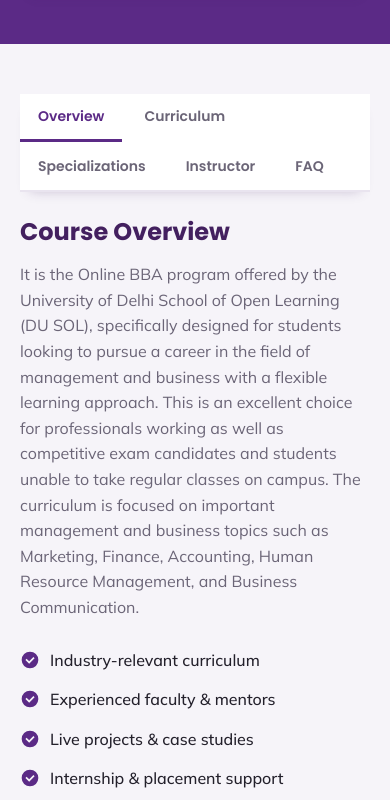
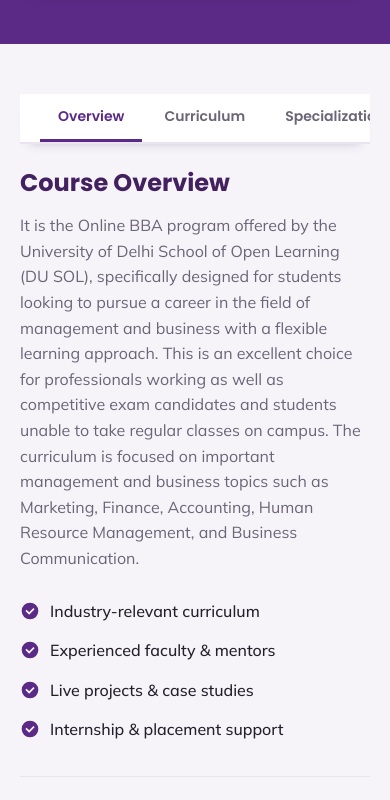
Before and after one commit to BinazyPvtLtd/DUSOL-2, a Next.js app: page /courses in a window 390 px wide. Shown: the part 1198-1998 px from the top of the page. Built offline with nearby package versions, Linux system fonts and the light colour scheme.

Commit message:
fix 2 UI . 1. podcast UI and 2. ctab scroll
fix 2 UI . 1. podcast UI and 2. ctab scroll

```diff
--- a/app/courses/page.jsx
+++ b/app/courses/page.jsx
@@ -490,9 +490,12 @@ function CoursesContent () {
         <div className='wrap'>
           <div className='course-layout'>
             <div>
+              <div className='ctabs-sticky'>
                 <div className='ctabs'>
                   <button
-                  className={`ctab ${activeTab === 'overview' ? 'active' : ''}`}
+                    className={`ctab ${
+                      activeTab === 'overview' ? 'active' : ''
+                    }`}
                     onClick={() => {
                       setActiveTab('overview')
                       scrollTo(overviewRef)
@@ -547,7 +550,7 @@ function CoursesContent () {
                     FAQ
                   </button>
                 </div>
-
+              </div>
               <div className='cpanel' id='p-overview' ref={overviewRef}>
                 <h2>Course Overview</h2>
                 <p>{course.intro}</p>
--- a/app/globals.css
+++ b/app/globals.css
@@ -1031,32 +1031,66 @@ section {
   gap: 34px;
   align-items: start;
 }
+
+.course-layout {
+  display: grid;
+  grid-template-columns: minmax(0, 1fr) 340px;
+  gap: 34px;
+  align-items: start;
+}
+
 .ctabs {
-  display: flex;
+  position: sticky;
+  top: 74px; /* height of your .nav (74px from your CSS) */
+  z-index: 800; /* just under site-header's z-index: 900 */
+
+  /* rest stays the same */
+  display: flex;
+  flex-wrap: nowrap;
+  overflow-x: auto;
+  overflow-y: hidden;
+  white-space: nowrap;
   gap: 4px;
+
+  background: #fff;
   border-bottom: 2px solid var(--line);
-  margin-bottom: 26px;
-  flex-wrap: wrap;
-  position: sticky;
-  top: 0;
-  background: #fff;
-  z-index: 60;
-  padding-top: 0;
   box-shadow: 0 8px 12px -10px rgba(67, 32, 95, 0.3);
-}
+
+  scrollbar-width: none;
+  -webkit-overflow-scrolling: touch;
+}
+
+.ctabs::-webkit-scrollbar {
+  display: none;
+}
+
 .ctab {
+  flex: 0 0 auto;
+  white-space: nowrap;
+
   font-family: var(--font-head);
   font-weight: 600;
   font-size: 14px;
+
   padding: 12px 18px;
   border: none;
   background: none;
+
   color: var(--muted);
   cursor: pointer;
+
   border-bottom: 3px solid transparent;
-  margin-bottom: -2px;
-  transition: 0.2s;
-}
+  transition: all 0.2s ease;
+}
+
+.ctab.active {
+  color: var(--purple);
+  border-bottom-color: var(--purple);
+}
+.ctabs-wrapper::-webkit-scrollbar {
+  display: none;
+}
+
 .ctab.active {
   color: var(--purple);
   border-color: var(--purple);
@@ -1072,6 +1106,7 @@ section {
   margin-top: 14px;
 }
 .cpanel h2 {
+  margin-top: 25px;
   font-size: 24px;
   margin-bottom: 16px;
   color: var(--purple-dark);
@@ -2875,3 +2910,79 @@ section {
     font-size: 1.5rem;
   }
 } */
+
+.audio-modal-overlay {
+  position: fixed;
+  inset: 0;
+  background: rgba(0, 0, 0, 0.55);
+  display: flex;
+  align-items: center;
+  justify-content: center;
+  z-index: 9999;
+  padding: 20px;
+}
+
+.audio-modal-content {
+  background: #fff;
+  width: 100%;
+  max-width: 800px;
+  border-radius: 12px;
+  padding: 18px 24px 22px;
+  box-shadow: 0 12px 40px rgba(0, 0, 0, 0.2);
+}
+
+.audio-modal-header {
+  display: flex;
+  align-items: center;
+  justify-content: space-between;
+  margin-bottom: 20px;
+}
+
+.audio-modal-header h2 {
+  margin: 0;
+  font-size: 2rem;
+  font-weight: 700;
+  color: #333;
+}
+
+.audio-modal-close {
+  background: transparent;
+  border: none;
+  font-size: 2rem;
+  cursor: pointer;
+  color: #333;
+  line-height: 1;
+}
+
+.audio-player {
+  width: 100%;
+}
+
+@media (max-width: 768px) {
+  .audio-modal-content {
+    padding: 16px;
+  }
+
+  .audio-modal-header h2 {
+    font-size: 1.5rem;
+  }
+
+  .audio-modal-close {
+    font-size: 1.7rem;
+  }
+}
+
+@media (max-width: 768px) {
+  .course-layout {
+    grid-template-columns: 1fr;
+  }
+
+  .course-layout > * {
+    min-width: 0;
+  }
+
+  .ctabs {
+    margin: 0 0px 20px;
+    padding: 0 20px;
+  }
+}
--- a/app/page.jsx
+++ b/app/page.jsx
@@ -158,7 +158,7 @@ function FaqItem ({ q, a }) {
 
 export default function HomePage () {
   const [activeTab, setActiveTab] = useState('bachelor')
-  const [showPodcastModal, setShowPodcastModal] = useState(false)
+  const [showModal, setShowModal] = useState(false)
 
   const bachelorCards = [
     'online-ba',
@@ -235,7 +235,7 @@ export default function HomePage () {
               <button
                 type='button'
                 className='btn btn-outline-white hero-podcast'
-                onClick={() => setShowPodcastModal(true)}
+                onClick={() => setShowModal(true)}
               >
                 <span className='mic'>
                   <svg viewBox='0 0 24 24'>
@@ -856,6 +856,12 @@ export default function HomePage () {
         show={showPodcastModal}
         onClose={() => setShowPodcastModal(false)}
       /> */}
+        <PodcastUI
+        show={showModal}
+        onClose={() => setShowModal(false)}
+        title="Delhi University, School Of Open Learning"
+        audioSrc="/audio/sol-message.mp3"
+      />
     </>
   )
 }
--- a/components/modal/PodcastUI.jsx
+++ b/components/modal/PodcastUI.jsx
@@ -1,47 +1,38 @@
-'use client'
+import React from 'react';
 
-export default function PodcastUI({ show, onClose }) {
-  if (!show) return null
+const PodcastUI = ({
+  show,
+  onClose,
+  title = 'Audio',
+  audioSrc,
+}) => {
+  if (!show) return null;
 
   return (
-    <>
+    <div className="audio-modal-overlay" onClick={onClose}>
       <div
-        className='modal fade show d-block'
-        tabIndex='-1'
-        aria-modal='true'
-        role='dialog'
+        className="audio-modal-content"
+        onClick={(e) => e.stopPropagation()}
       >
-        <div className='modal-dialog modal-dialog-centered modal-lg'>
-          <div className='modal-content'>
-            <div className='modal-header border-0'>
-              <h2 className='modal-title text-center w-100 fw-bold'>
-                Delhi University, School Of Open Learning
-              </h2>
+        <div className="audio-modal-header">
+          <h2>{title}</h2>
 
           <button
-                type='button'
-                className='btn-close'
+            className="audio-modal-close"
             onClick={onClose}
-              />
+            aria-label="Close"
+          >
+            ×
+          </button>
         </div>
 
-            <div className='modal-body'>
-              <div className='bg-light rounded-pill p-3'>
-                <audio controls className='w-100'>
-                  <source src='/podcast.mp3' type='audio/mpeg' />
+        <audio controls className="audio-player">
+          <source src={audioSrc} type="audio/mpeg" />
           Your browser does not support the audio element.
         </audio>
       </div>
     </div>
-          </div>
-        </div>
-      </div>
+  );
+};
 
-      {/* Bootstrap Backdrop */}
-      <div
-        className='modal-backdrop fade show'
-        onClick={onClose}
-      ></div>
-    </>
-  )
-}
+export default PodcastUI;
--- a/package.json
+++ b/package.json
@@ -11,9 +11,7 @@
   "dependencies": {
     "bootstrap": "^5.3.8",
     "next": "14.2.5",
-    "react": "^18",
-    "react-bootstrap": "^2.10.10",
-    "react-dom": "^18"
+    "react-bootstrap": "^2.10.10"
   },
   "devDependencies": {
     "autoprefixer": "^10.0.1",
```
Also changed, not shown: 1 other file (tests, documents, lock files or other folders). Lines whose indentation alone changed are shown as unchanged.
